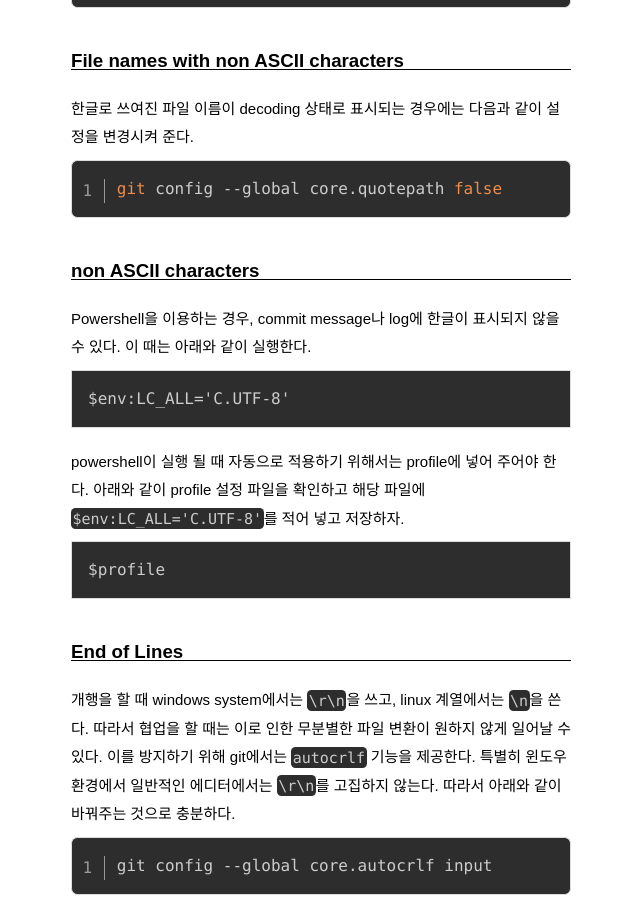
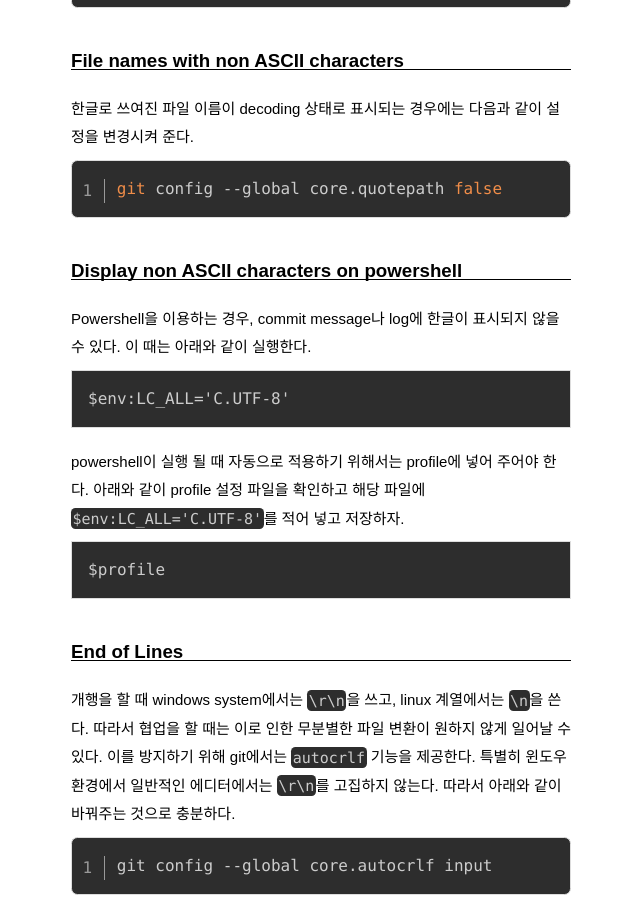
Before and after one commit to pinedance/blog, a Jekyll site: the page built from _posts/updates/2019-05-28-Git-Cookbook.md, in a window 1280 px wide and 900 px high, scrolled down 1318 px. Shown: the whole window, without its empty margins (319-959 px from the left). Built offline with Jekyll 4.4.1, drawn with Linux system fonts in a browser that asks for light colours; some web fonts are replaced; comment, search, counter and statistics services are not loaded.

Commit message:
Update 2019-05-28-Git-Cookbook.md

````diff
--- a/_posts/updates/2019-05-28-Git-Cookbook.md
+++ b/_posts/updates/2019-05-28-Git-Cookbook.md
@@ -44,7 +44,7 @@ git config --global core.quotepath false
 git config --global core.quotepath false
 ```
 
-### non ASCII characters
+### Display non ASCII characters on powershell
 
 Powershell을 이용하는 경우, commit message나 log에 한글이 표시되지 않을 수 있다. 이 때는 아래와 같이 실행한다.
 
````
